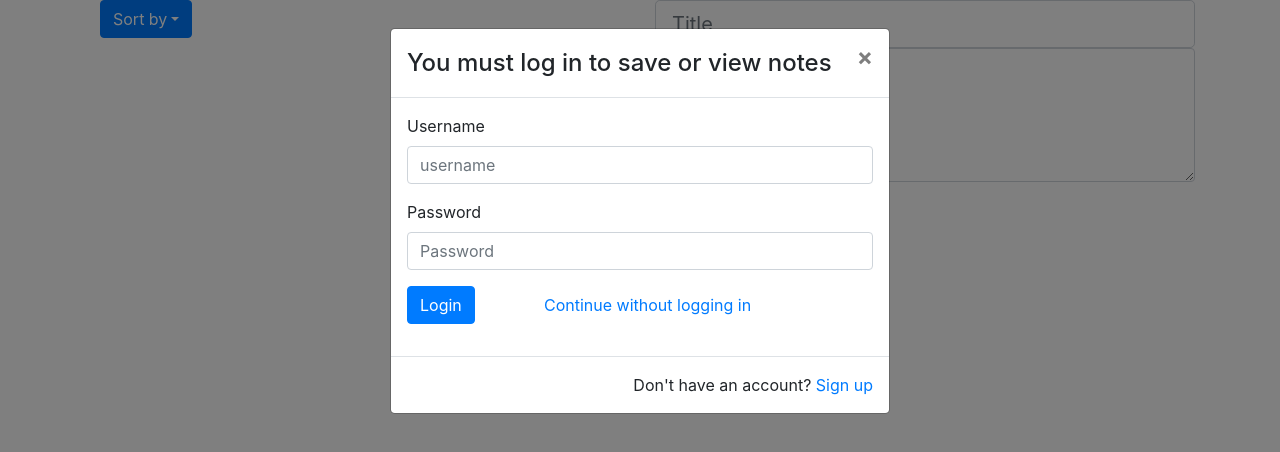
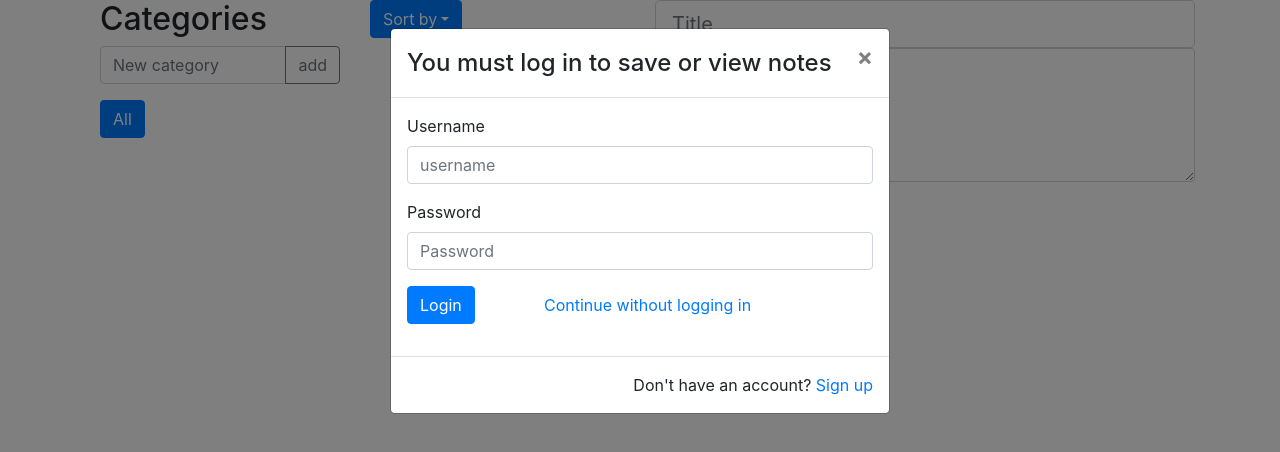
Before and after one commit to mweston6288/PrivateNotes, a React (Create React App) app in the folder client/: page / in a window 1280 px wide. Shown: the top 452 px of the page. Built offline with nearby package versions, Linux system fonts and the light colour scheme.

Commit message:
Changed the category from a dropdown to a list of buttons. Managed to impement creating new categories and getting user created cateogries.Will next need to give notes ability to join categories and filter by category.

```diff
--- a/client/src/components/Login/LoginWindow.js
+++ b/client/src/components/Login/LoginWindow.js
@@ -53,6 +53,10 @@ function LoginWindow(){
 			axios.get("api/notes/"+response.data.userID).then((response)=>{
 				console.log(response.data);
 				setSavedNotes({type:"add", data: response.data})
+			})
+			axios.get("api/categories/"+response.data.userID).then((response)=>{
+				console.log(response.data);
+				setUserContext({ type: "categories", data: response.data });
 			})
 		}).catch((err) => {
 			console.log(err);
--- /dev/null
+++ b/client/src/components/savedNotes/Categories.js
@@ -0,0 +1,54 @@
+import React, {useState} from "react";
+import Button from "react-bootstrap/Button";
+import {useUserContext} from "../../utils/UserContext"
+import FormControl from "react-bootstrap/FormControl";
+import InputGroup from "react-bootstrap/InputGroup"
+import axios from "axios";
+import Container from "react-bootstrap/Container"
+import Row from "react-bootstrap/Row"
+function Categories(){
+	const[user] = useUserContext();
+	const [notes, setNotes] = useUserContext();
+	const [newCategory, setNewCategory] = useState("");
+	const handleAllCategory = ()=>{
+		setNotes({type: "all"})
+	}
+
+	const handleInputChange = (e)=>{
+		setNewCategory(e.target.value);
+		console.log(newCategory)
+	}
+	const handleAdd = ()=>{
+		axios.post("/api/newCategory", {Title: newCategory, UserId: user.UserID})
+			.then((response)=>{
+				console.log(response);
+			})
+	}
+	return(
+		<>
+			<h2>Categories</h2>
+			<InputGroup className="mb-3">
+				<FormControl
+					placeholder="New category"
+					onChange={handleInputChange}
+				/>
+				<InputGroup.Append>
+					<Button variant="outline-secondary" onClick={handleAdd}>add</Button>
+				</InputGroup.Append>
+			</InputGroup>
+			<Container>
+				<Row>
+					<Button onClick={handleAllCategory}>All</Button>
+				</Row>
+				{user.categories.map((category) => (
+					<Row>
+						<Button>{category.Title}</Button>
+					</Row>
+				))}
+			</Container>
+
+
+		</>
+	)
+}
+export default Categories;
--- a/client/src/components/savedNotes/Note.js
+++ b/client/src/components/savedNotes/Note.js
@@ -6,20 +6,27 @@
 import React from "react";
 import Container from "react-bootstrap/Container";
 import Card from "react-bootstrap/Card";
-class Note extends React.Component {
+import { useSavedNotesContext } from "../../utils/SavedNotesContext";
 
+function Note({note}){
+	const [{ category },] = useSavedNotesContext();
 
-	render(){
 	return(
+		<div>
+			{category === "all" || note.Categories.includes(category) ?
 				<Container>
 					<Card>
 						<Card.Body>
-						<Card.Title>{this.props.Title}</Card.Title>
-						<Card.Text>{this.props.Body}</Card.Text>
+							<Card.Title>{note.Title}</Card.Title>
+							<Card.Text>{note.Body}</Card.Text>
 						</Card.Body>
 					</Card>
 				</Container>
-		);
+			:
+				<></>
 			}
+		</div>
+	)
+
 }
 export default Note;
--- a/client/src/components/savedNotes/SavedNotes.js
+++ b/client/src/components/savedNotes/SavedNotes.js
@@ -8,30 +8,30 @@ import React from "react";
 import Container from "react-bootstrap/Container";
 import Note from "./Note.js";
 import {useSavedNotesContext} from "../../utils/SavedNotesContext";
-import Dropdown from "react-bootstrap/Dropdown";
-import DropdownButton from "react-bootstrap/DropdownButton"
+import Categories from "./Categories";
+import SortButton from "./SortButton"
+import Row from "react-bootstrap/Row"
+import Col from "react-bootstrap/Col"
+
 function SavedNotes() {
-	const [{notes}, setNotes] = useSavedNotesContext();
+	const [{notes},] = useSavedNotesContext();
 
-
-	const handleSortClick = (event)=>{
-		console.log(event);
-		setNotes({type: "sort", sortBy: event})
-
-	}
 	return(
 		<Container>
-			<DropdownButton title="Sort by">
-				<Dropdown.Item as="button" eventKey="Title" onSelect={handleSortClick}>Title</Dropdown.Item>
-				<Dropdown.Item as="button" eventKey="reverseUpdatedAt" onSelect={handleSortClick}>Newest First</Dropdown.Item>
-				<Dropdown.Item as="button" eventKey="updatedAt" onSelect={handleSortClick}>Oldest First</Dropdown.Item>
-			</DropdownButton>
-			<div>
-				{/* For every note in Notes, create a Note object */}
-				{notes.map((note) => (
-					<Note key={note.id} Title={note.Title} Body={note.Body} />
-				))}
-			</div>
+			<Row>
+				<Col>
+					<Categories/>
+				</Col>
+				<Col>
+					<SortButton />
+					<div>
+						{/* For every note in Notes, create a Note object */}
+						{notes.map((note) => (
+							<Note key={note.id} note={note} />
+						))}
+					</div>
+				</Col>
+			</Row>
 		</Container>
 	);
 }
--- /dev/null
+++ b/client/src/components/savedNotes/SortButton.js
@@ -0,0 +1,23 @@
+import React from "react";
+import Dropdown from "react-bootstrap/Dropdown";
+import DropdownButton from "react-bootstrap/DropdownButton"
+import { useSavedNotesContext } from "../../utils/SavedNotesContext";
+
+function SortButton() {
+	const [{ notes }, setNotes] = useSavedNotesContext();
+
+
+	const handleSortClick = (event) => {
+		console.log(event);
+		setNotes({ type: "sort", sortBy: event })
+
+	}
+	return (
+		<DropdownButton title="Sort by">
+			<Dropdown.Item as="button" eventKey="Title" onSelect={handleSortClick}>Title</Dropdown.Item>
+			<Dropdown.Item as="button" eventKey="reverseUpdatedAt" onSelect={handleSortClick}>Newest First</Dropdown.Item>
+			<Dropdown.Item as="button" eventKey="updatedAt" onSelect={handleSortClick}>Oldest First</Dropdown.Item>
+		</DropdownButton>
+	)
+}
+export default SortButton;
--- a/client/src/utils/SavedNotesContext.js
+++ b/client/src/utils/SavedNotesContext.js
@@ -27,7 +27,8 @@ const reducer = (state, action) => {
 // eslint-disable-next-line no-unused-vars
 const SavedNotesProvider = ({ value = [], ...props }) => {
 	const [state, dispatch] = useReducer(reducer, {
-		notes:[]
+		notes:[],
+		category: "all"
 	});
 	return <Provider value={[state, dispatch]}{...props} />;
 };
--- a/client/src/utils/UserContext.js
+++ b/client/src/utils/UserContext.js
@@ -6,7 +6,12 @@ const { Provider } = UserContext;
 const reducer = (state, action) => {
 	switch (action.type){
 	case "login":
-		return ({ LoggedIn: true, Username: action.data.username, UserID: action.data.userID});
+		return ({...state, LoggedIn: true, Username: action.data.username, UserID: action.data.userID});
+	case "categories":{
+		console.log(action.data)
+		return ({ ...state, categories: action.data});
+
+	}
 	default:
 		return ({ ...state });
 
@@ -19,7 +24,8 @@ const UserProvider = ({ value = [], ...props }) => {
 	const [state, dispatch] = useReducer(reducer, {
 		LoggedIn: false,
 		Username:"",
-		UserID:""
+		UserID:"",
+		categories:[]
 	});
 	return <Provider value={[state, dispatch]}{...props} />;
 };
```
Also changed, not shown: 1 other file (tests, documents, lock files or other folders). Lines whose indentation alone changed are shown as unchanged.
